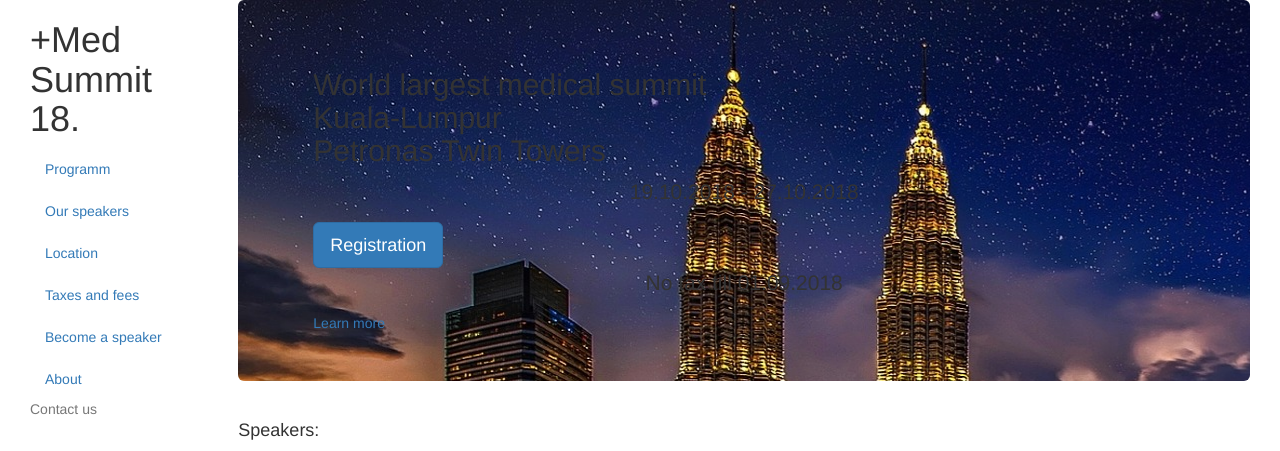
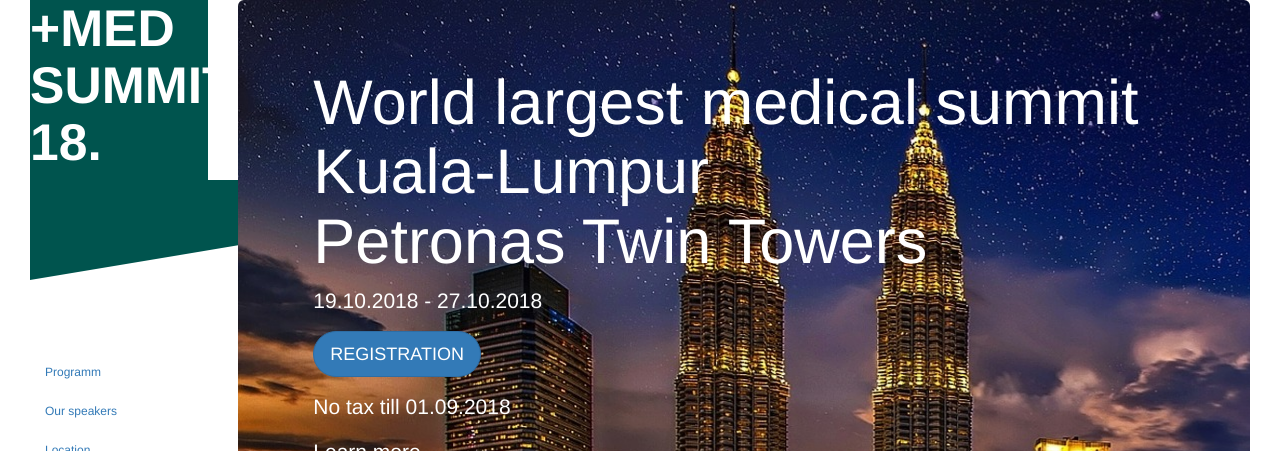
Before and after one commit to morozovaolga/morozovaolga.github.io, a PHP site: page / in a window 1280 px wide. Shown: the top 451 px of the page. Run offline with PHP 8.4, Linux system fonts and the light colour scheme; some libraries are stand-ins or nearby versions; grey boxes are pictures that could not be loaded.

Commit message:
доделки стили

```diff
--- a/kl/css/style.css
+++ b/kl/css/style.css
@@ -1,23 +1,75 @@
 body {
     font-family: 'Roboto', sans-serif;
+    font-size: 12px !important;
+    height: 100vh !important;
 }
 .mainblock {
-    height: 100vh;
+    height: 100vh !important;
 }
 .jumbotron {
     background-image: url("../img/kuala-lumpur-1820944_1920.jpg");
-    border-radius: 0;
+    font-weight: 100 !important;
+    min-height: auto !important;
+    color: #ffffff !important;
+    flex-grow: 1;
+}
+.btn {
+    border-radius: 2em !important;
+}
+.jumbotron a,
+.contactblock a {
+    color: #ffffff !important;
+}
+.jblock {
+    display: flex !important;
+    flex-flow: column !important;
+    align-items: stretch !important;
+    justify-content: space-between !important;
+}
+.cardblock {
+    border-left: 1px solid #6aaca8;
+}
+.card {
+    border-width: 0 !important;
+}
+.card hr {
+    background-color: #00544e;
+    width: 3.3em;
+    height: 1px;
+}
+.card-title {
+    font-size: 1.5em;
+}
+.card-block {
+    padding: 1em !important;
+}
+.card-text {
+    color: #00544e !important;
+}
+.navcolumn,
+.maincolumn {
+    min-height: 100vh !important;
+    display: flex !important;
+    flex-direction: column !important;
+    align-items: stretch !important;
+    justify-content: space-between !important;
+}
+.maintitle {
+    font-weight: 700;
+    font-size: 4.3em;
+    line-height: 1.1;
+    background-color: #00544e;
     color: #ffffff;
-    font-weight: 300;
-    min-height: 100%;
+    position: relative;
 }
-.card img {
-    max-width: 100%;
-    height: auto;
+.maintitle::after {
+    content: '';
+    position: absolute;
+    display: inline-block;
+    width: 0;
+    height: 0;
+    border-style: solid;
+    border-width: 100px 600px 0 0;
+    border-color: #00544e transparent transparent transparent;
+    overflow: hidden;
 }
-.navblock {
-    display: flex;
-    flex-flow: column nowrap;
-    justify-content: space-around;
-    align-items: stretch;
-}
--- a/kl/index.html
+++ b/kl/index.html
@@ -7,28 +7,20 @@
     <meta name="viewport" content="width=device-width, initial-scale=1">
     <title>Med Summit</title>
     <link href="css/style.css" rel="stylesheet">
-    <link href="https://fonts.googleapis.com/css?family=Roboto:300,400,500,700,900" rel="stylesheet">
+    <link href="https://fonts.googleapis.com/css?family=Roboto:100,300,400,500,700,900" rel="stylesheet">
     <link rel="stylesheet" href="https://maxcdn.bootstrapcdn.com/bootstrap/4.0.0-alpha.4/css/bootstrap.min.css" integrity="2hfp1SzUoho7/TsGGGDaFdsuuDL0LX2hnUp6VkX3CUQ2K4K+xjboZdsXyp4oUHZj" crossorigin="anonymous">
     <script src="https://maxcdn.bootstrapcdn.com/bootstrap/4.0.0-alpha.4/js/bootstrap.min.js" integrity="VjEeINv9OSwtWFLAtmc4JCtEJXXBub00gtSnszmspDLCtC0I4z4nqz7rEFbIZLLU" crossorigin="anonymous"></script>
-
-
     <script src="https://ajax.googleapis.com/ajax/libs/jquery/3.3.1/jquery.min.js"></script>
 </head>
 
 <body>
-
-    <div class="container-fluid mainblock">
+    <div class="container-fluid p-x-0 mainblock">
         <div class="row-fluid">
-            <div class="col-lg-2 col-md-2 col-sm-2 col-xs-12">
-                <div class="container">
-                    <div class="row align-items-start">
-                       <div class="col">
-                        <h1 class="display-1">+Med <br>Summit <br>18.</h1>
+            <div class="col-lg-2 col-md-2 col-sm-2 col-xs-12 navcolumn p-x-0">
+               <div class="maintitle">
+                <p class="text-uppercase p-x-2 p-y-2 m-b-0">+Med <br>Summit <br>18.</p>
                 </div>
-                    </div>
-                    <div class="row align-items-center">
-                       <div class="col">
-                        <ul class="nav nav-pills nav-stacked">
+                <ul class="nav nav-pills nav-stacked m-x-auto">
                     <li><a href="">Programm</a></li>
                     <li><a href="">Our speakers</a></li>
                     <li><a href="">Location</a></li>
@@ -36,106 +28,96 @@
                     <li><a href="">Become a speaker</a></li>
                     <li><a href="">About</a></li>
                 </ul>
+                <div class="bg-inverse contactblock text-sm-center p-y-2 m-y-0 h4"><a href=""><strong>Contact us</strong></a></div>
+            </div>
+            <div class="col-lg-10 col-md-10 col-sm-10 col-xs-12 maincolumn p-x-0">
+                <div class="jumbotron jumbotron-fluid m-b-0 p-x-0 p-y-0">
+                    <div class="container-fluid jblock">
+                        <h1 class="display-4 text-sm-right">World largest medical summit <br>Kuala-Lumpur <br>Petronas Twin Towers</h1>
+                        <div class="btnblock">
+                        <p class="text-xs-center display-4">19.10.2018 - 27.10.2018</p>
+                        <p class="text-xs-center text-uppercase"><a class="btn btn-primary btn-lg p-x-3" href="#" role="button">Registration</a></p>
+                        <p class="text-xs-center">No tax till 01.09.2018</p>
+                            <p class="text-xs-center"><a href="" class="text-xs-center"><u>Learn more</u></a></p>
                         </div>
                     </div>
-                    <div class="row align-items-end mt-auto">
-                       <div class="col">
-                        <span class="text-muted">Contact us</span>
+                </div>
+                <div class="container-fluid">
+                    <div class="row cardblock">
+                        <div class="p-t-1 p-b-1 p-l-1"><h4><strong>Speakers:</strong></h4></div>
+                        <div class="card-group">
+                            <div class="card p-x-1">
+                                <img class="card-img-top img-fluid" src="img/charles-avatar.png" alt="Card image cap">
+                                <div class="card-block">
+                                    <h4 class="card-title m-b-0">PhD John Hertz</h4>
+                                    <div class="d-inline-block">
+                                    <hr class="m-y-0">
+                                    </div>
+                                    <p class="card-text">Molecular surgery</p>
+                                </div>
+                            </div>
+                            <div class="card p-x-1">
+                                <img class="card-img-top img-fluid" src="img/charles-avatar.png" alt="Card image cap">
+                                <div class="card-block">
+                                    <h4 class="card-title m-b-0">PhD John Hertz</h4>
+                                    <div class="d-inline-block">
+                                    <hr class="m-y-0">
+                                    </div>
+                                    <p class="card-text">Molecular surgery</p>
+                                </div>
+                            </div>
+                            <div class="card p-x-1">
+                                <img class="card-img-top img-fluid" src="img/charles-avatar.png" alt="Card image cap">
+                                <div class="card-block">
+                                    <h4 class="card-title m-b-0">PhD John Hertz</h4>
+                                    <div class="d-inline-block">
+                                    <hr class="m-y-0">
+                                    </div>
+                                    <p class="card-text">Molecular surgery</p>
+                                </div>
+                            </div>
+                            <div class="card p-x-1">
+                                <img class="card-img-top img-fluid" src="img/charles-avatar.png" alt="Card image cap">
+                                <div class="card-block">
+                                    <h4 class="card-title m-b-0">PhD John Hertz</h4>
+                                    <div class="d-inline-block">
+                                    <hr class="m-y-0">
+                                    </div>
+                                    <p class="card-text">Molecular surgery</p>
+                                </div>
+                            </div>
+                            <div class="card p-x-1">
+                                <img class="card-img-top img-fluid" src="img/charles-avatar.png" alt="Card image cap">
+                                <div class="card-block">
+                                    <h4 class="card-title m-b-0">PhD John Hertz</h4>
+                                    <div class="d-inline-block">
+                                   <hr class="m-y-0">
+                                    </div>
+                                    <p class="card-text">Molecular surgery</p>
+                                </div>
+                            </div>
+                            <div class="card p-x-1">
+                                <img class="card-img-top img-fluid" src="img/charles-avatar.png" alt="Card image cap">
+                                <div class="card-block">
+                                    <h4 class="card-title m-b-0">PhD John Hertz</h4>
+                                    <div class="d-inline-block">
+                                    <hr class="m-y-0">
+                                    </div>
+                                    <p class="card-text">Molecular surgery</p>
+                                </div>
+                            </div>
+                            <div class="card p-x-1">
+                                <div class="card-block text-xs-center applyblock">
+                                    <h3 class="font-weight-bold>"><strong>Become a speaker</strong></h3>
+                                    <p class="text-xs-center"><a class="btn btn-primary btn-sm p-x-2" href="#" role="button">Apply now</a></p>
                                 </div>
                             </div>
                         </div>
                     </div>
-
-            <div class="col-lg-10 col-md-10 col-sm-10 col-xs-12">
-                <div class="jumbotron jumbotron-fluid">
-                    <div class="container">
-                        <h2 class="justify-content-end display-4">World largest medical summit <br>Kuala-Lumpur <br>Petronas Twin Towers</h2>
-
-                        <p class="text-center">19.10.2018 - 27.10.2018</p>
-
-                        <a class="btn btn-primary btn-lg text-center" href="#" role="button">Registration</a>
-                        <p class="text-center">No tax till 01.09.2018</p>
-                        <a href="" class="text-center">Learn more</a>
-                    </div>
-                </div>
-                <div class="container-fluid fixed-bottom">
-                    <div class="row">
-                        <h4>Speakers:</h4>
-
-                        <div class="card-group">
-                            <div class="card">
-                                <img class="card-img-top img-fluid" src="img/charles-avatar.png" alt="Card image cap">
-                                <div class="card-block">
-                                    <h4 class="card-title">PhD John Hertz</h4>
-                                    <hr>
-                                    <p class="card-text">Molecular surgery</p>
-                                </div>
-                            </div>
-                            <div class="card">
-                                <img class="card-img-top img-fluid" src="img/charles-avatar.png" alt="Card image cap">
-                                <div class="card-block">
-                                    <h4 class="card-title">PhD John Hertz</h4>
-                                    <hr>
-                                    <p class="card-text">Molecular surgery</p>
-                                </div>
-                            </div>
-                            <div class="card">
-                                <img class="card-img-top img-fluid" src="img/charles-avatar.png" alt="Card image cap">
-                                <div class="card-block">
-                                    <h4 class="card-title">PhD John Hertz</h4>
-                                    <hr>
-                                    <p class="card-text">Molecular surgery</p>
-                                </div>
-                            </div>
-                            <div class="card">
-                                <img class="card-img-top img-fluid" src="img/charles-avatar.png" alt="Card image cap">
-                                <div class="card-block">
-                                    <h4 class="card-title">PhD John Hertz</h4>
-                                    <hr>
-                                    <p class="card-text">Molecular surgery</p>
-                                </div>
-                            </div>
-                            <div class="card">
-                                <img class="card-img-top img-fluid" src="img/charles-avatar.png" alt="Card image cap">
-                                <div class="card-block">
-                                    <h4 class="card-title">PhD John Hertz</h4>
-                                    <hr>
-                                    <p class="card-text">Molecular surgery</p>
-                                </div>
-                            </div>
-                            <div class="card">
-                                <img class="card-img-top img-fluid" src="img/charles-avatar.png" alt="Card image cap">
-                                <div class="card-block">
-                                    <h4 class="card-title">PhD John Hertz</h4>
-                                    <hr>
-                                    <p class="card-text">Molecular surgery</p>
-                                </div>
-                            </div>
-                            <div class="card">
-
-                                <div class="card-block text-xs-center">
-                                    <h4 class="card-title">Become a member</h4>
-                                    <a class="btn" href="#" role="button">Apply now</a>
-
                 </div>
             </div>
         </div>
-
-
-
-
     </div>
-                </div>
-            </div>
-
-        </div>
-    </div>
-
-
-
-
-
-
 </body>
 
 </html>
```
Lines whose indentation alone changed are shown as unchanged.
